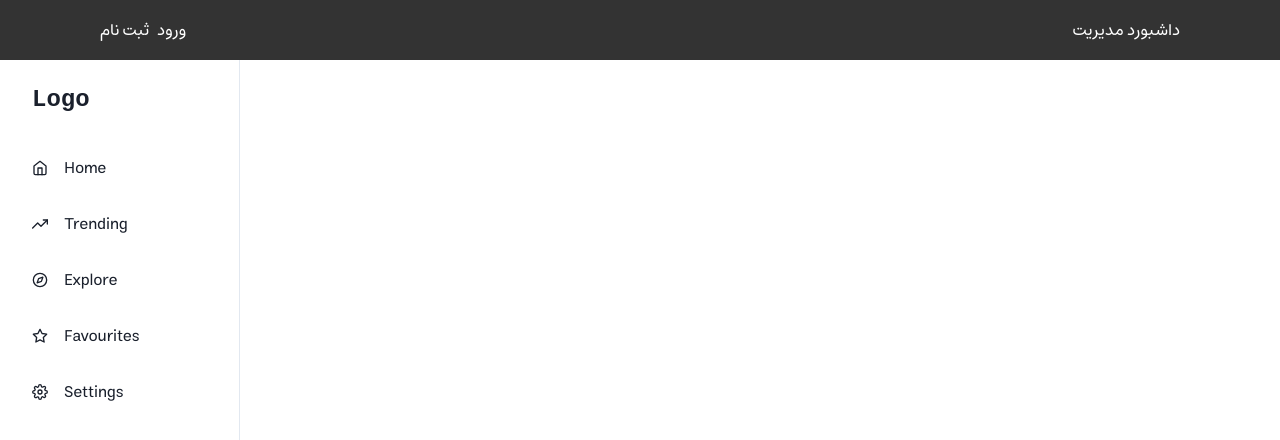
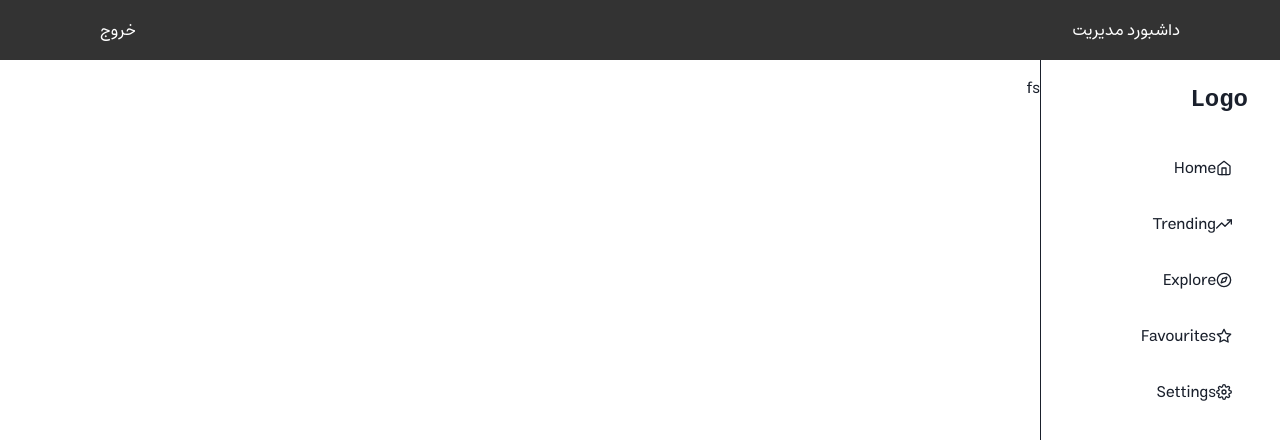
Before and after one commit to mehdinemat/amazonShop, a React (Create React App) app: page / in a window 1280 px wide. Shown: the top 440 px of the page. Built offline with nearby package versions, Linux system fonts and the light colour scheme; sample sign-in values are in the browser's storage.

Commit message:
add sign out

```diff
--- a/src/components/Header/index.js
+++ b/src/components/Header/index.js
@@ -1,14 +1,40 @@
-import { HStack , Text} from '@chakra-ui/react'
-import React from 'react'
+import { HStack , Stack, Text} from '@chakra-ui/react'
+import React, { useEffect } from 'react'
 import { Link } from 'react-router-dom'
+import { useSelector , useDispatch } from 'react-redux'
+const IsLoginUser= ()=>{
+  const dispatch = useDispatch()
+  const handleSignOut = ()=>{
+
+  }
+  return (
+    <Stack cursor={'pointer'} onClick={handleSignOut} ><Text color={'white'} >خروج</Text></Stack>
+  )
+}
+const isNLoginUser =()=>{
+  return (
+   <>
+    <Link to={'/signin'} ><Text color={'white'} >ورود</Text></Link>
+    <Link to={'/signup'} ><Text color={'white'} >ثبت نام</Text></Link>
+    </>
+  )
+}
+
 const Header = () => {
+
+  const {auth} = useSelector(state=>state)
+
+
+
+
   return (
       <>
 
       <HStack w={'100%'} height={'40px'} px={'100px'}  py={'30px'} justifyContent={'space-between'} bg={'blackAlpha.800'}  >
           <HStack>
-          <Link to={'/signup'}><Text color={'white'}>ثبت نام</Text></Link>
-          <Link to={'/signin'} ><Text color={'white'}>ورود</Text></Link>
+          {
+            auth?.authenticate ? IsLoginUser() : isNLoginUser()
+          }
           </HStack>
           <Link to={'/'} ><Text color={'white'} >داشبورد مدیریت</Text></Link>
       </HStack>
--- a/src/components/Layout/index.js
+++ b/src/components/Layout/index.js
@@ -1,10 +1,14 @@
 import React from 'react'
 import Header from '../Header'
+import Sidebar from '../../components/Sidebar'
+import { HStack } from '@chakra-ui/react'
 const Layout = (props) => {
   return (
     <>
-      <Header/>
-      {props.children}
+      <Header />
+        <Sidebar >
+        {props.children}
+        </Sidebar>
     </>
   )
 }
--- a/src/components/Sidebar/index.js
+++ b/src/components/Sidebar/index.js
@@ -34,7 +34,7 @@ const LinkItems = [
 export default function SimpleSidebar({ children }) {
   const { isOpen, onOpen, onClose } = useDisclosure();
   return (
-    <Box minH="100vh">
+    <Box minH="90vh" dir='rtl'  >
       <SidebarContent
         onClose={() => onClose}
         display={{ base: 'none', md: 'block' }}
@@ -42,18 +42,20 @@ export default function SimpleSidebar({ children }) {
       <Drawer
         autoFocus={false}
         isOpen={isOpen}
-        placement="left"
+        placement="right"
         onClose={onClose}
         returnFocusOnClose={false}
         onOverlayClick={onClose}
         size="full">
-        <DrawerContent>
+
+
+        <DrawerContent >
           <SidebarContent onClose={onClose} />
         </DrawerContent>
       </Drawer>
       {/* mobilenav */}
       <MobileNav display={{ base: 'flex', md: 'none' }} onOpen={onOpen} />
-      <Box ml={{ base: 0, md: 60 }} p="4">
+      <Box ml={{ base: 0, md: 60 }} p="4" mr={'15%'}>
         {children}
       </Box>
     </Box>
@@ -64,7 +66,7 @@ const SidebarContent = ({ onClose, ...rest }) => {
   return (
     <Box
       bg={useColorModeValue('white', 'gray.900')}
-      borderRight="1px"
+      borderLeft="1px"
       borderRightColor={useColorModeValue('gray.200', 'gray.700')}
       w={{ base: 'full', md: 60 }}
       pos="fixed"
--- a/src/containers/home/index.js
+++ b/src/containers/home/index.js
@@ -2,10 +2,11 @@ import React from 'react'
 import Layout from '../../components/Layout'
 import { Center } from '@chakra-ui/react'
 import Sidebar from '../../components/Sidebar'
+import { Text } from '@chakra-ui/react'
 const Home = () => {
   return (
     <Layout>
-      <Sidebar/>
+      <Text>fsdfgd</Text>
     </Layout>
   )
 }
--- a/src/redux/actions/auth.js
+++ b/src/redux/actions/auth.js
@@ -43,3 +43,10 @@ export const isUserLoggedIn = (data)=>async(dispatch)=>{
    }catch(err){  dispatch({type:authConstants.LOGIN_FAILURE , payload:{error:err.message} }) }
 
 }
+
+export const signOut = (data)=>async(dispatch)=>{
+   try{
+
+
+   }catch(err){return dispatch({type:authConstants.SIGNOUT_FAILURE , payload:{error:err.message} })}
+}
--- a/src/redux/actions/constants.js
+++ b/src/redux/actions/constants.js
@@ -2,5 +2,8 @@ export const authConstants = {
   LOGIN_REQUEST : 'LOGIN_REQUEST',
   LOGIN_FAILURE : 'LOGIN_FAILURE',
   LOGIN_SUCCESS: 'LOGIN_SUCCESS',
-  ALERT:'ALERT'
+  ALERT:'ALERT',
+  SIGNOUT_REQUEST:'SIGNOUT_REQUEST',
+  SIGNOUT_SUCCESS:'SIGNOUT_SUCCESS',
+  SIGNOUT_FAILURE : 'SIGNOUT_FAILURE'
 }
```
